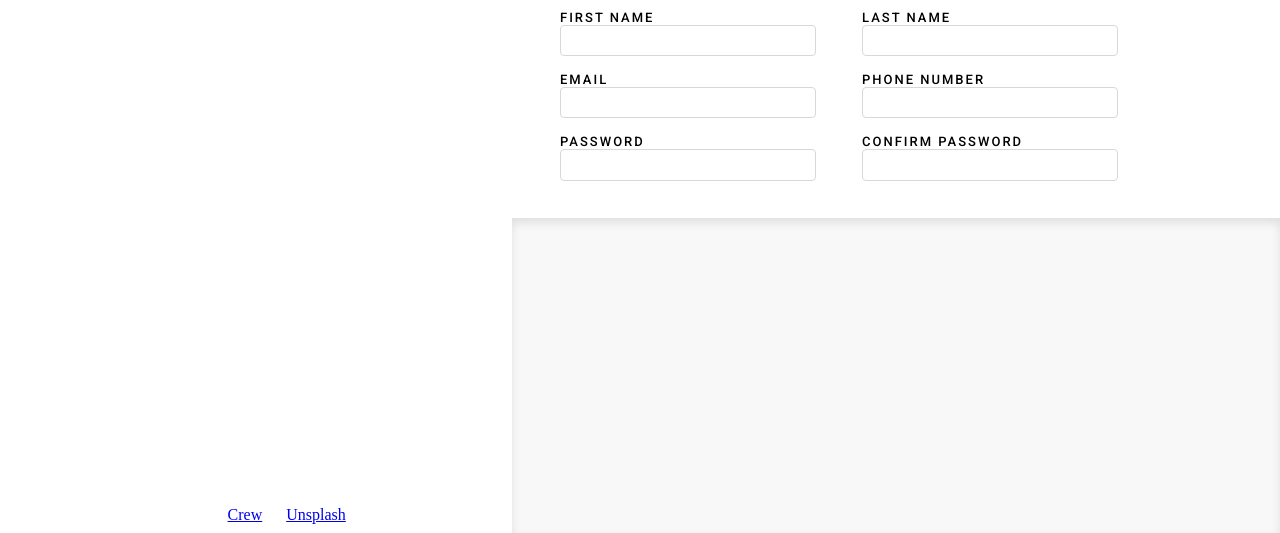
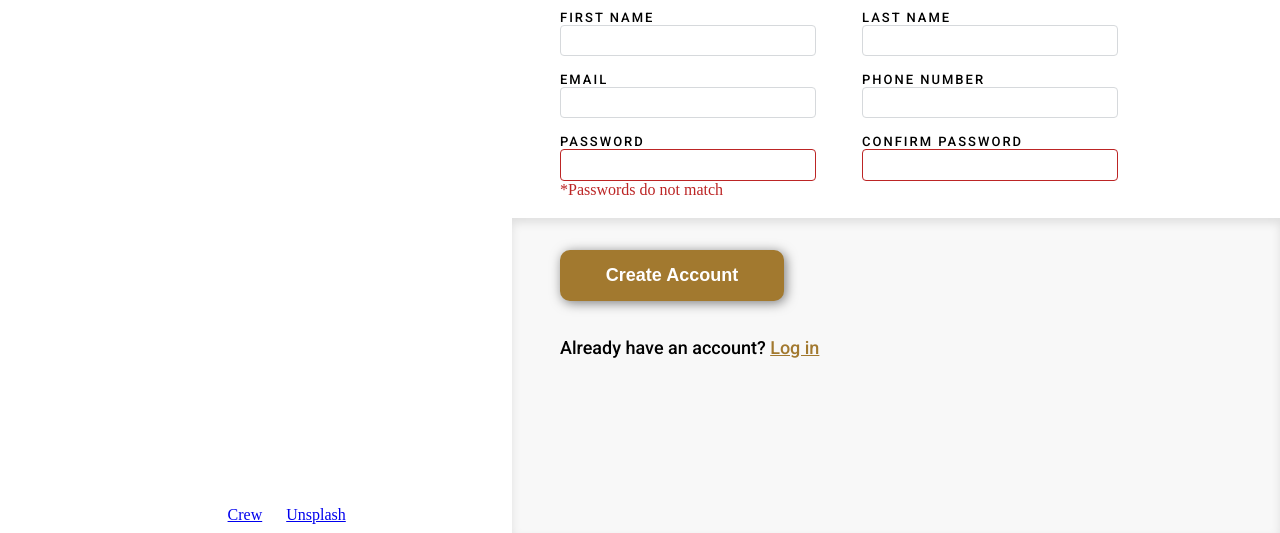
Before and after one commit to LyesB/sign-up-form, a plain HTML site: page index.html in a window 1280 px wide. Shown: the part 368-901 px from the top of the page. Drawn offline with Linux system fonts and the light colour scheme.

Commit message:
button section

```diff
--- a/index.html
+++ b/index.html
@@ -57,19 +57,35 @@
                 <div class="form-row">
                     <div class="form-col">
                         <label for="password">PASSWORD</label>
-                        <input type="password" id="password" name="password">
+                        <input type="password" id="password" name="password" class="error">
+                        <div class="error_message"></div>
                     </div>
 
                     <div class="form-col">
                         <label for="confirm_password">CONFIRM PASSWORD</label>
-                        <input type="password"  id="confirm_password" name="confirm_password">
+                        <input type="password"  id="confirm_password" name="confirm_password"
+                        class="error">
+
                     </div>
                 </div>
 
 
             </form>
         </div>
-        <div class="button-section"></div>
+        <div class="button-section">
+            <button type="submit" >Create Account</button><br><br><br>
+            <div class="login">Already have an account? <a href="">Log in</a></div>
+        </div>
     </div>
 </body>
+<script>
+    const password = document.querySelector('#password');
+    const confirm_password = document.querySelector('#confirm_password');
+    const error_message = document.querySelector('.error_message');
+    if(password.textContent === '' || confirm_password === ''){
+        error_message.textContent = "*Passwords do not match";
+    }else if(password.textContent !== confirm_password.textContent){
+        error_message.textContent = "*Passwords do not match";
+    }
+</script>
 </html>
--- a/style.css
+++ b/style.css
@@ -112,8 +112,48 @@ input:focus{
   box-shadow: rgba(0, 0, 0, 0.15) 2.4px 2.4px 3.2px;
 }
 
+.error{
+  outline: none;
+  border: 1px solid #bc2525;
+}
+
+.error_message{
+  color: #bc2525;
+}
+
 .button-section{
   background: #f8f8f8;
   height: 35%;
   box-shadow: rgba(0, 0, 0, 0.1) 0px 5px 10px 0px inset;
 }
+
+.button-section button{
+  width: 14rem;
+  height: 3.2rem;
+  border-radius: 10px;
+  margin-left: 3rem;
+  margin-top: 2rem;
+  background: #a2792f;
+  color: white;
+  border: none;
+  font-size: 18px;
+  font-weight: bold;
+  cursor: pointer;
+  box-shadow: 2px 2px 12px rgb(0, 0, 0, 0.5);
+}
+
+button:hover{
+  filter: brightness(130%);
+}
+
+.login{
+  margin-left: 3rem;
+  font-family: 'Roboto', sans-serif;
+  font-weight: 300;
+  font-size: 18px;
+}
+.login a{
+  color: #a2792f;
+
+
+}
```
